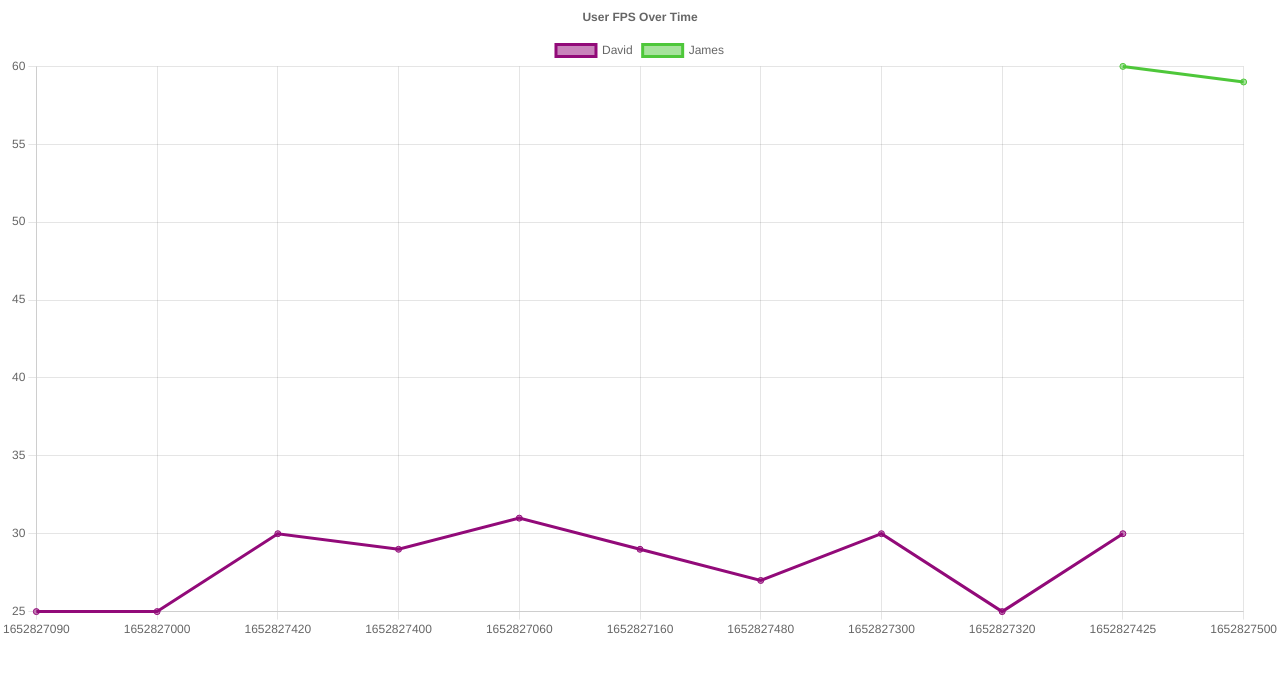
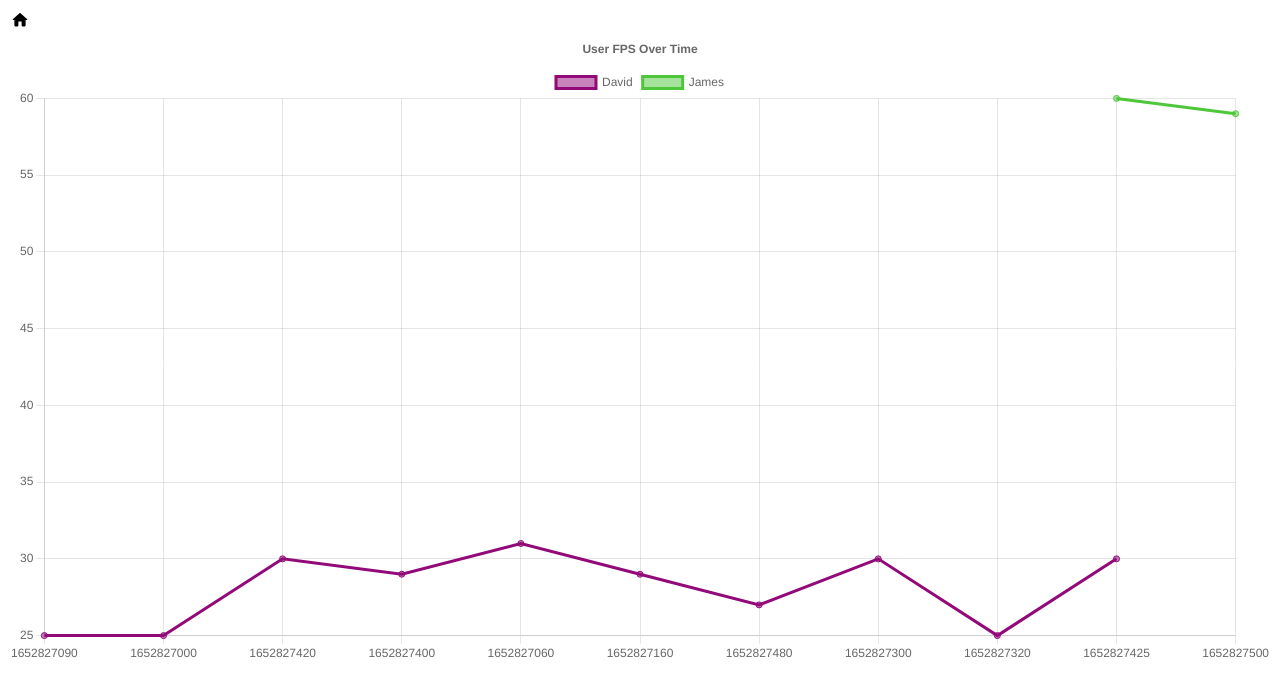
Before and after one commit to pixelknitter/simple-dashboard, a Next.js app: page /graph in a window 1280 px wide. Shown: the top 696 px of the page. Built offline with nearby package versions, Linux system fonts and the light colour scheme.

Commit message:
add some cleaned up navigation and styling

```diff
--- a/package.json
+++ b/package.json
@@ -12,6 +12,7 @@
   "dependencies": {
     "@emotion/react": "^11.9.3",
     "@emotion/styled": "^11.9.3",
+    "@mui/icons-material": "^5.8.4",
     "@mui/material": "^5.9.1",
     "chart.js": "^3.8.0",
     "next": "12.1.6",
--- a/pages/globals.css
+++ b/pages/globals.css
@@ -10,12 +10,29 @@ body {
   box-sizing: border-box;
 }
 
-.homePageLinkContainer {
-  display:flex;
+.pageContainer {
+  display: flex;
   flex-direction: column;
+  margin: 0.5rem;
+}
+
+.homePageContentContainer {
+  display: flex;
+  flex-direction: column;
+  margin: 0.5rem;
+}
+
+.pageLinkContainer {
+  display: flex;
   gap: 8px;
 }
-.homePageLinkContainer > a {
+.pageLinkContainer > * {
   font-size: 2rem;
-  text-decoration: underline;
+  padding: 0.15rem;
+  cursor: pointer;
 }
+
+.pageLinkContainer > *:hover {
+  background-color: rgba(200, 70, 200, 0.7);
+  border-radius: 0.5rem;
+}
--- a/pages/graph.tsx
+++ b/pages/graph.tsx
@@ -11,6 +11,8 @@ import {
 } from "chart.js"
 import { Line } from "react-chartjs-2"
 import { useMemo } from "react"
+import Link from "next/link"
+import HomeRoundedIcon from "@mui/icons-material/HomeRounded"
 
 ChartJS.register(
   CategoryScale,
@@ -222,7 +224,12 @@ const Graph: NextPage = () => {
   }, [])
 
   return (
-    <div>
+    <div className="pageContainer">
+      <div className="pageLinkContainer">
+        <Link href="/" passHref>
+          <HomeRoundedIcon />
+        </Link>
+      </div>
       <Line options={options} data={data} />
     </div>
   )
```
Also changed, not shown: pages/index.tsx (+20 -12 lines), pages/notes.tsx (+13 -6 lines), types/mui-styles.d.ts (+14 -0 lines), 1 other file (tests, documents, lock files or other folders).
